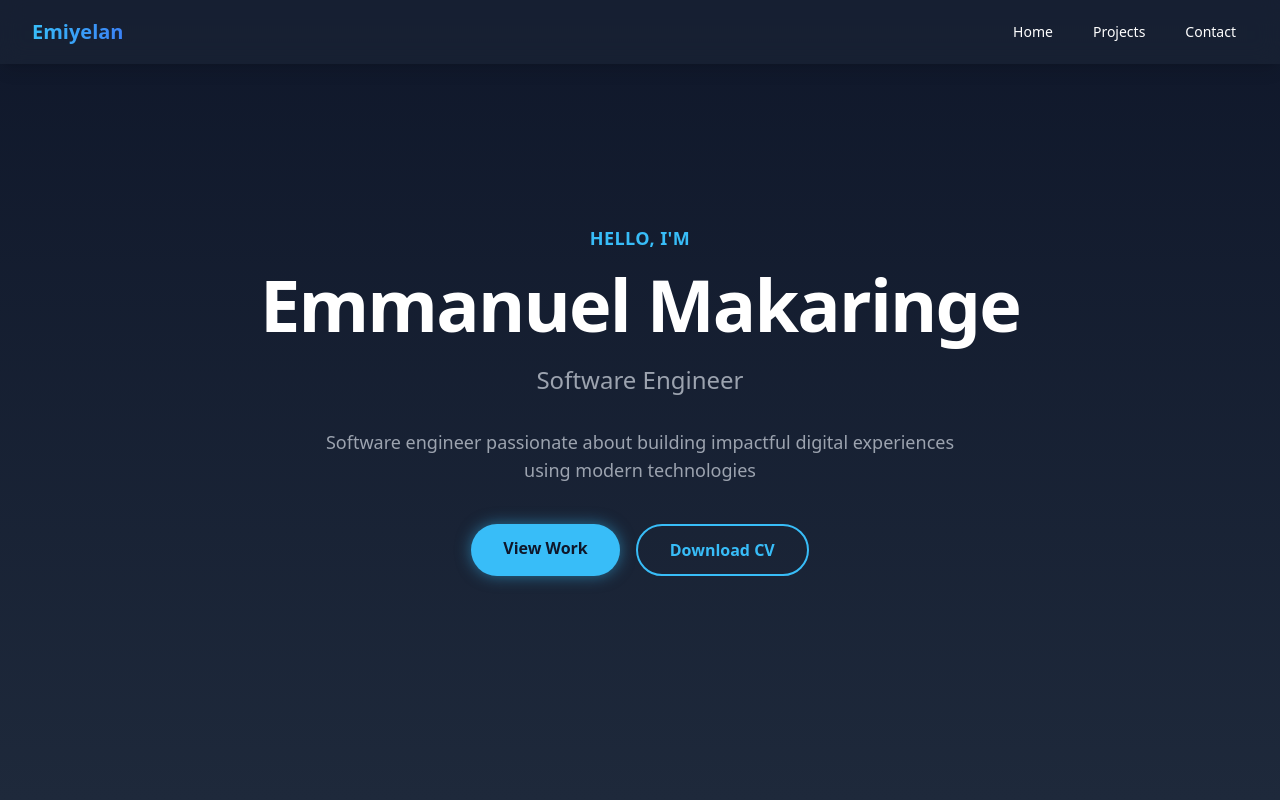
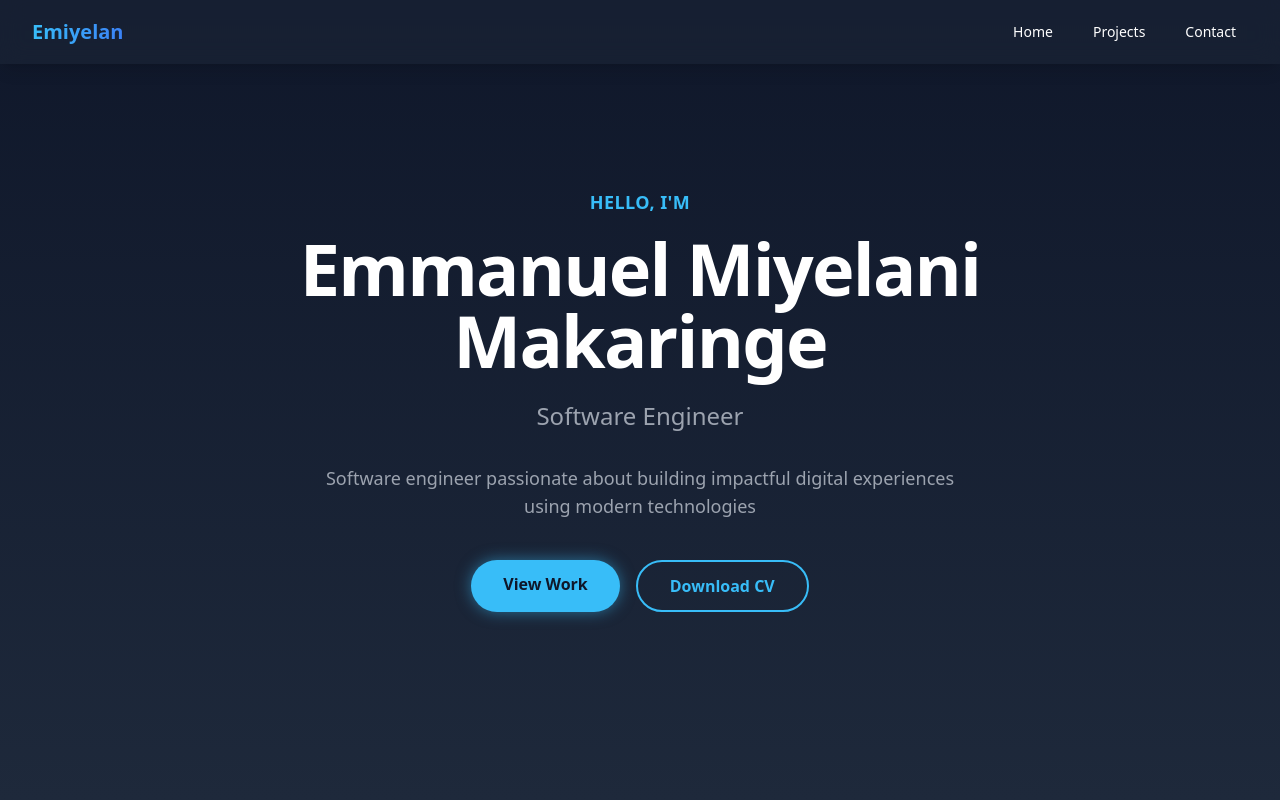
Before and after one commit to Emiyelan/Portfolio, a React (Vite) app in the folder client/: page / in a window 1280 px wide. Shown: the top 800 px of the page. Built offline with nearby package versions, Linux system fonts and the light colour scheme; no server answers.

Commit message:
Update profile name

```diff
--- a/client/src/data/profile.js
+++ b/client/src/data/profile.js
@@ -1,5 +1,5 @@
 export const profile = {
-    name: 'Emmanuel Makaringe',
+    name: 'Emmanuel Miyelani Makaringe',
     title: 'Software Engineer',
     email: 'Emakaringe65@gmail.com',
     phone: '067 693 7921',
```
